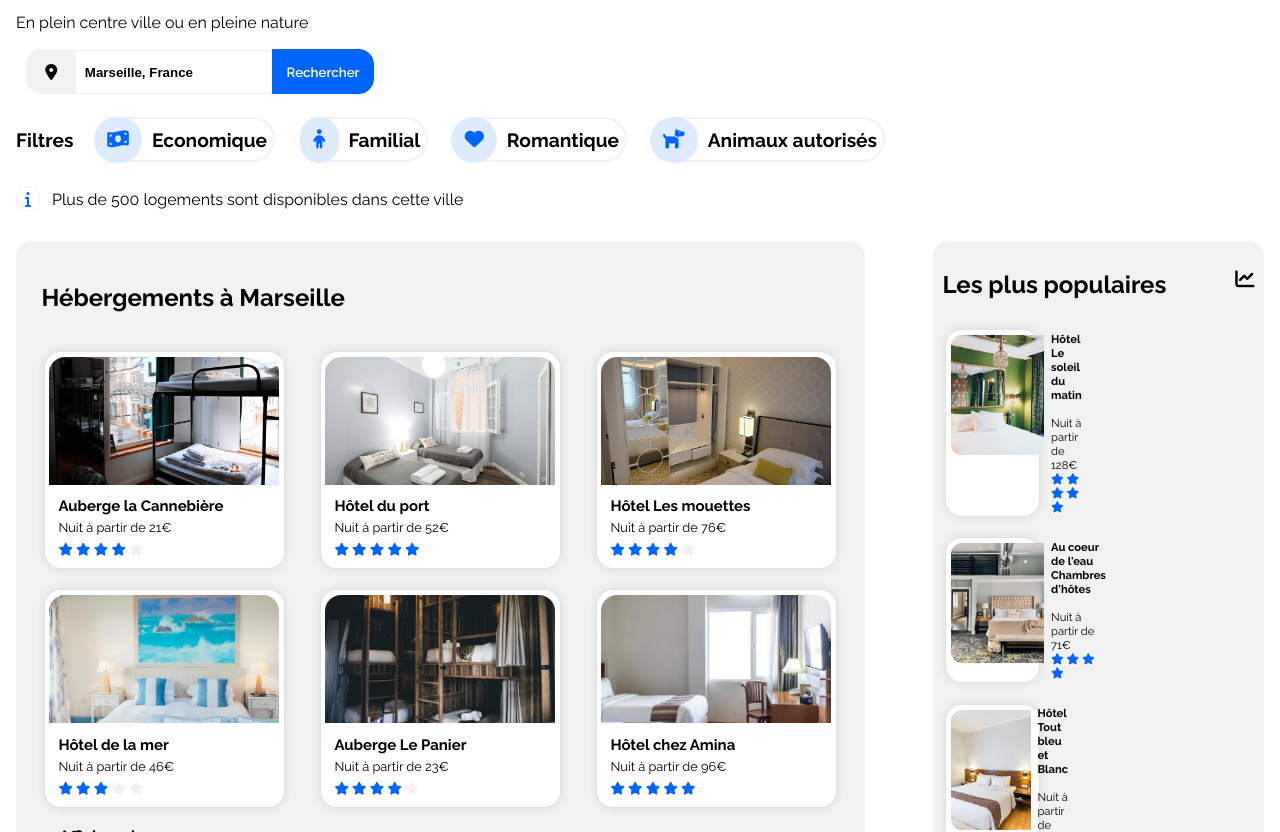
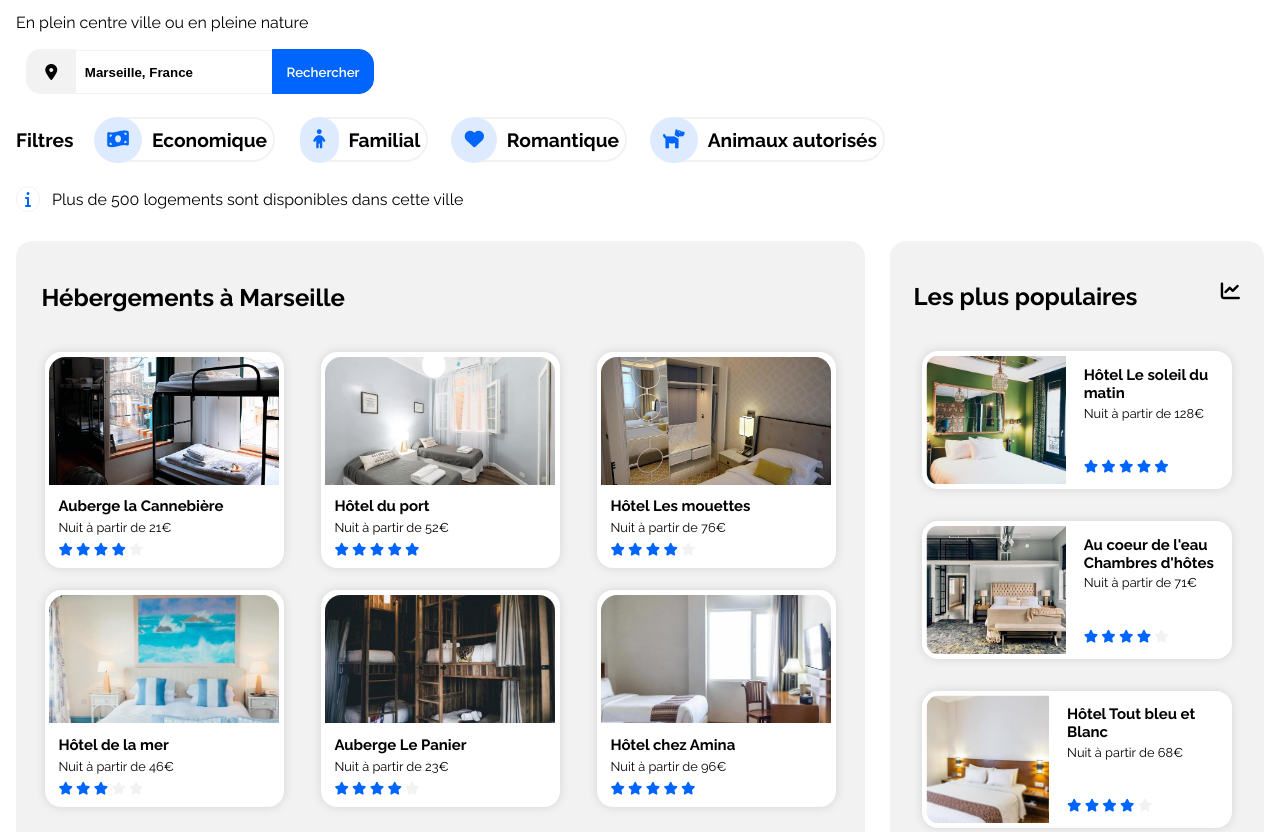
Before and after one commit to LauraFlam/FlamentLaura_2_15-07-2021, a plain HTML site: page index.html in a window 1280 px wide. Shown: the part 97-929 px from the top of the page. Drawn offline with Linux system fonts and the light colour scheme; files whose address does not match are found by name.

Commit message:
Finalisation du mode desktop

```diff
--- a/index.html
+++ b/index.html
@@ -159,9 +159,11 @@
             <div class="populaires">
 
             <a href="#">
-                <article>
+                <article class="pop">
                 <img src="images/hebergements/small/le_soleil_du_matin.jpg" alt="Hôtel Le soleil du matin" />
-                <div><em>Hôtel Le soleil du matin</em></br>Nuit à partir de 128€</br>
+                <div class="description2">
+                    <h3>Hôtel Le soleil du matin</h3>
+                    <p>Nuit à partir de 128€</p>
                     <span>
                         <i class="fas fa-star"></i>
                         <i class="fas fa-star"></i>
@@ -174,9 +176,11 @@
             </a>
 
             <a href="#">
-                <article>
+                <article class="pop">
                 <img src="images/hebergements/small/au_coeur_de_leau.jpg" alt="Chambres d'hôtes Au coeur de l'eau" />
-                <div><em>Au coeur de l'eau Chambres d'hôtes</em></br>Nuit à partir de 71€</br>
+                <div class="description2">
+                    <h3>Au coeur de l'eau Chambres d'hôtes</h3>
+                    <p>Nuit à partir de 71€</p>
                     <span>
                         <i class="fas fa-star"></i>
                         <i class="fas fa-star"></i>
@@ -189,9 +193,11 @@
             </a>
 
             <a href="#">
-                <article>
+                <article class="pop">
                 <img src="images/hebergements/small/tout_bleu_et_blanc.jpg" alt="Hôtel Tout bleu et blanc" />
-                <div><em>Hôtel Tout bleu et Blanc</em></br>Nuit à partir de 68€</br>
+                <div class="description2">
+                    <h3>Hôtel Tout bleu et Blanc</h3>
+                    <p>Nuit à partir de 68€</p>
                     <span>
                         <i class="fas fa-star"></i>
                         <i class="fas fa-star"></i>
@@ -202,7 +208,7 @@
                 </div>
                 </article>
             </a>
-        </div>
+            </div>
         </aside>
         </div>
 
--- a/styles.css
+++ b/styles.css
@@ -229,16 +229,16 @@ h4
     border-radius: 1em 1em 1em 1em;
     margin-top: 1%;
 }
-#hébergements a, aside a
+#hébergements
+{
+    width: 68%;
+}
+#hébergements a
 {
     text-decoration: none;
     color: black;
     width: 30%;
     margin: 0.7em 0.2em
-}
-#hébergements
-{
-    width: 68%;
 }
 .lieux
 {
@@ -287,47 +287,66 @@ h4
 }
 .afficher
 {
-    margin-left: 2.5em;
+    margin-left: 2em;
     padding-bottom: 3em;
     font-weight: bold;
-    margin-top: -1em;
+    margin-top: -0.5em;
 }
 
 
 /* Populaires */
 aside
 {
-    width: 25%;
-    padding: 0.6em;
+    width: 30%;
 }
 .populaires
 {
-    display: flex;
-    flex-direction: column;
-    align-content: center;
+    padding-left: 2em;
+    padding-right: 2em;
+}
+aside h2
+{
+    margin: 1.7em 1em;
 }
 .fa-chart-line
 {
     float: right;
     font-size: 0.8em;
 }
-.populaires article {
+.pop {
     display: flex;
     background-color: white;
     border-radius: 1em;
     box-shadow: 0px 0px 10px lightgrey;
+    margin-top: 2em;
 }
-.populaires img {
+aside a
+{
+    text-decoration: none;
+    color: black;
+}
+.populaires img
+{
     object-fit: cover;
     border-top-left-radius: 1em;
     border-bottom-left-radius: 1em;
-    padding: 5px;
-    width: 100%;
-    height: 120px;
+    padding: 0.3em;
+    width: 45%;
+    height: 8em;
 }
-.populaires article div {
+.description2
+{
+    font-size: 0.8em;
+    padding-left: 1em;
+    padding-right: 1em;
     display: flex;
     flex-direction: column;
-    font-size: 0.7em;
-    margin: 2%;
 }
+.description2 span
+{
+    padding-top: 2em;
+}
+.description2 p
+{
+    margin-top: -0.9em;
+}
```
